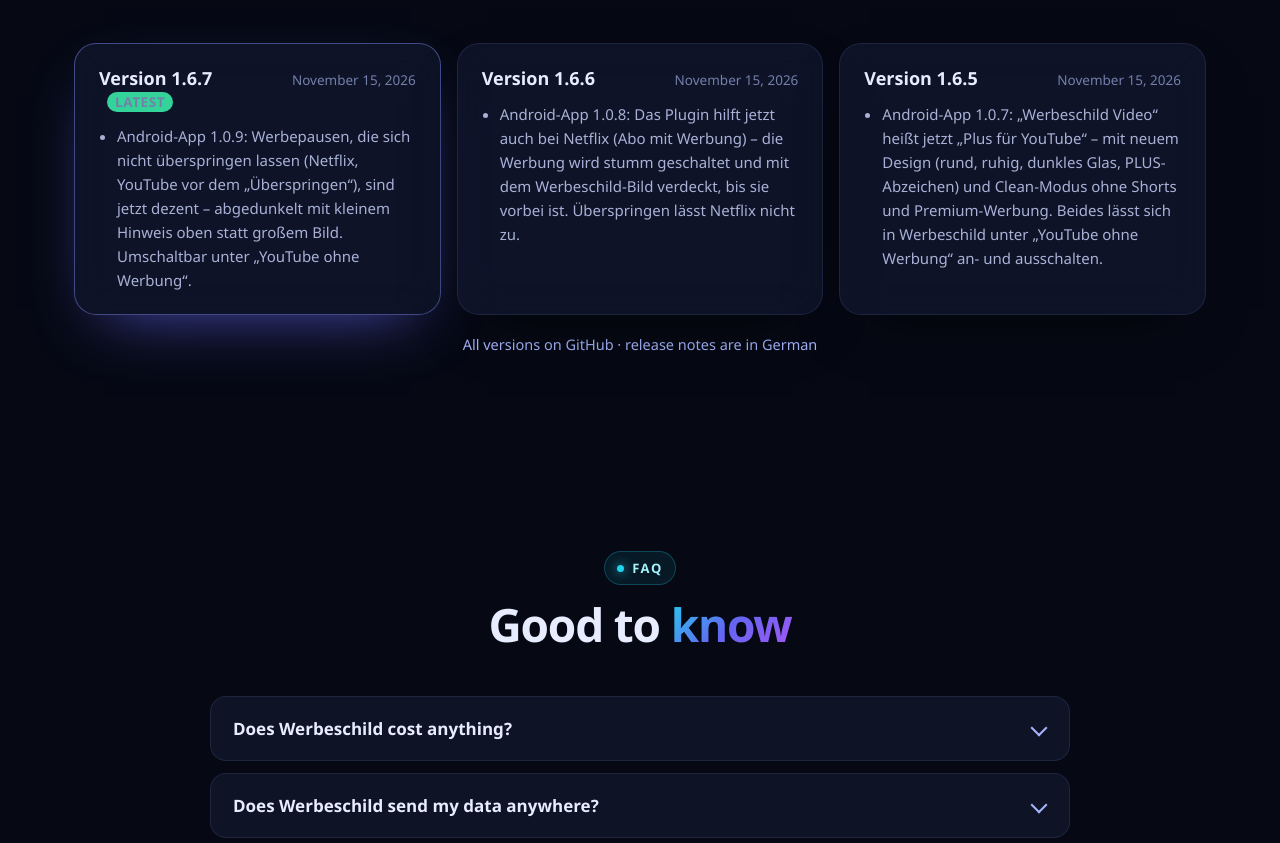
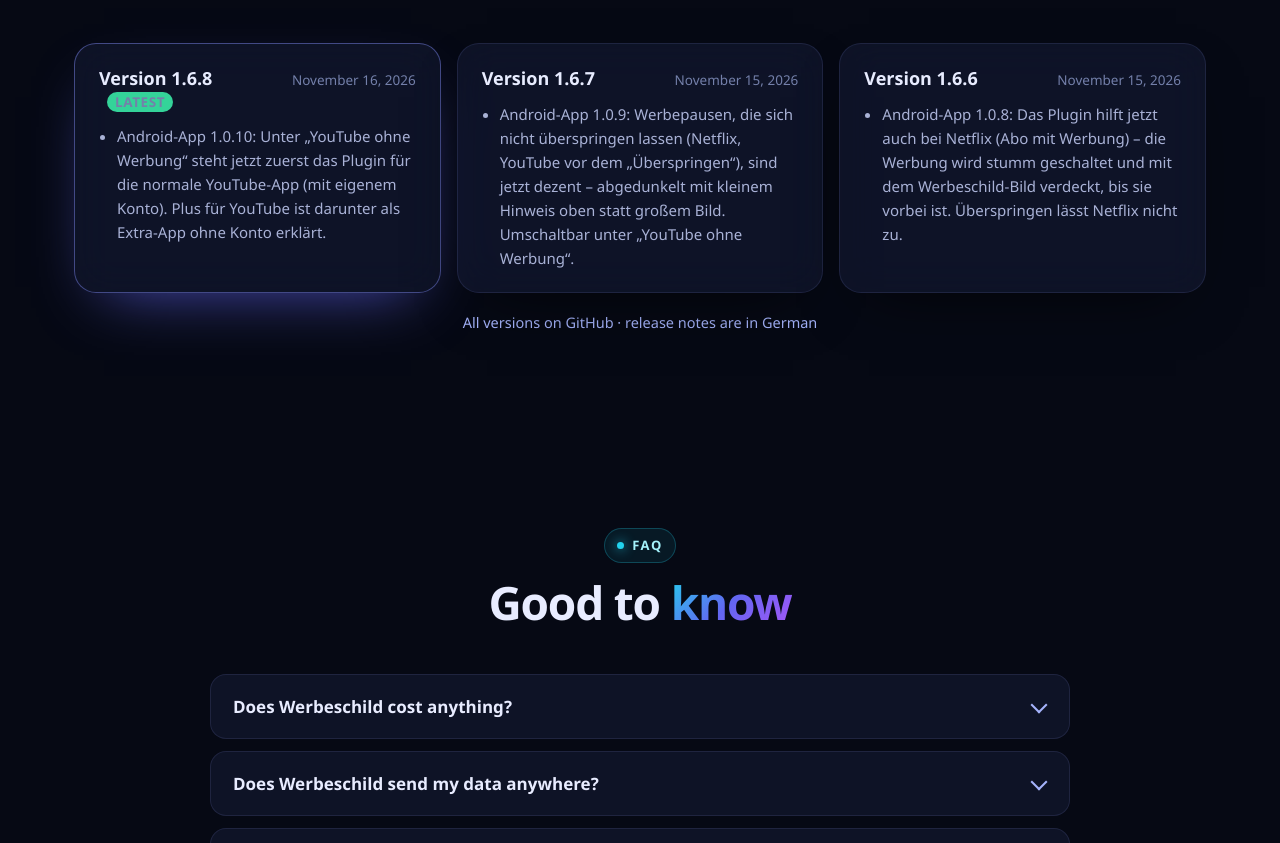
Before and after one commit to MHP3878/werbeschild, a plain HTML site: page docs/en/index.html in a window 1280 px wide. Shown: the part 3902-4745 px from the top of the page. Drawn offline with Linux system fonts and the light colour scheme.

Commit message:
Webseite aktualisiert

```diff
--- a/docs/en/index.html
+++ b/docs/en/index.html
@@ -246,9 +246,9 @@
         </div>
         <!-- neuigkeiten:start -->
         <div class="news">
-          <article class="card news-item reveal"><div class="news-head"><b>Version 1.6.7<span class="news-new">LATEST</span></b><span>November 15, 2026</span></div><ul><li>Android-App 1.0.9: Werbepausen, die sich nicht &#252;berspringen lassen (Netflix, YouTube vor dem „&#220;berspringen“), sind jetzt dezent – abgedunkelt mit kleinem Hinweis oben statt gro&#223;em Bild. Umschaltbar unter „YouTube ohne Werbung“.</li></ul></article>
+          <article class="card news-item reveal"><div class="news-head"><b>Version 1.6.8<span class="news-new">LATEST</span></b><span>November 16, 2026</span></div><ul><li>Android-App 1.0.10: Unter „YouTube ohne Werbung“ steht jetzt zuerst das Plugin f&#252;r die normale YouTube-App (mit eigenem Konto). Plus f&#252;r YouTube ist darunter als Extra-App ohne Konto erkl&#228;rt.</li></ul></article>
+          <article class="card news-item reveal"><div class="news-head"><b>Version 1.6.7</b><span>November 15, 2026</span></div><ul><li>Android-App 1.0.9: Werbepausen, die sich nicht &#252;berspringen lassen (Netflix, YouTube vor dem „&#220;berspringen“), sind jetzt dezent – abgedunkelt mit kleinem Hinweis oben statt gro&#223;em Bild. Umschaltbar unter „YouTube ohne Werbung“.</li></ul></article>
           <article class="card news-item reveal"><div class="news-head"><b>Version 1.6.6</b><span>November 15, 2026</span></div><ul><li>Android-App 1.0.8: Das Plugin hilft jetzt auch bei Netflix (Abo mit Werbung) – die Werbung wird stumm geschaltet und mit dem Werbeschild-Bild verdeckt, bis sie vorbei ist. &#220;berspringen l&#228;sst Netflix nicht zu.</li></ul></article>
-          <article class="card news-item reveal"><div class="news-head"><b>Version 1.6.5</b><span>November 15, 2026</span></div><ul><li>Android-App 1.0.7: „Werbeschild Video“ hei&#223;t jetzt „Plus f&#252;r YouTube“ – mit neuem Design (rund, ruhig, dunkles Glas, PLUS-Abzeichen) und Clean-Modus ohne Shorts und Premium-Werbung. Beides l&#228;sst sich in Werbeschild unter „YouTube ohne Werbung“ an- und ausschalten.</li></ul></article>
         </div>
         <p class="news-more"><a href="https://github.com/MHP3878/werbeschild/releases">All versions on GitHub · release notes are in German</a></p>
         <!-- neuigkeiten:end -->
```
Also changed, not shown: docs/index.html (+2 -2 lines).
